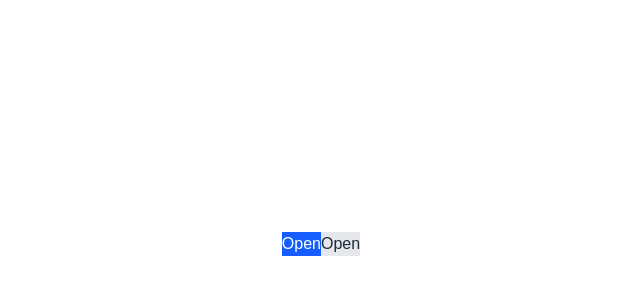
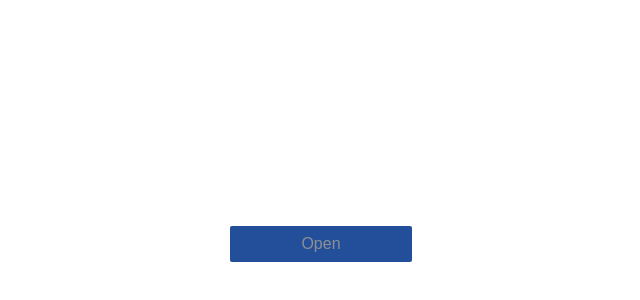
Before and after one commit to makishima44/next_js_training, a Next.js app: page / in a window 1280 px wide. Shown: the part 156-456 px from the top of the page, without its empty margins (319-959 px from the left). Built offline with nearby package versions, Linux system fonts and the light colour scheme.

Commit message:
style(button): add style for primary variant

```diff
--- a/src/app/globals.css
+++ b/src/app/globals.css
@@ -1,6 +1,45 @@
 :root {
-  --background: #ffffff;
-  --foreground: #171717;
+  /* Primary */
+  --primary-100: #73a5ff;
+  --primary-300: #4c8dff;
+  --primary-500: #397df6;
+  --primary-700: #2f68cc;
+  --primary-900: #234e99;
+
+  /* Success */
+  --success-100: #80ffbf;
+  --success-300: #22e584;
+  --success-500: #14cc70;
+  --success-700: #0f9954;
+  --success-900: #0a6638;
+
+  /* Danger */
+  --danger-100: #ff8099;
+  --danger-300: #f23d61;
+  --danger-500: #cc1439;
+  --danger-700: #990f2b;
+  --danger-900: #660a1d;
+
+  /* Warning */
+  --warning-100: #ffd073;
+  --warning-300: #e5ac39;
+  --warning-500: #d99000;
+  --warning-700: #996600;
+  --warning-900: #664400;
+
+  /* Dark */
+  --dark-100: #4c4c4c;
+  --dark-300: #333333;
+  --dark-500: #171717;
+  --dark-700: #0d0d0d;
+  --dark-900: #000000;
+
+  /* Light */
+  --light-100: #ffffff;
+  --light-300: #f7fbff;
+  --light-500: #edf3fa;
+  --light-700: #d5dae0;
+  --light-900: #8d9094;
 }
 
 @media (prefers-color-scheme: dark) {
--- a/src/app/page.module.css
+++ /dev/null
@@ -1,164 +0,0 @@
-.page {
-  --gray-rgb: 0, 0, 0;
-  --gray-alpha-200: rgba(var(--gray-rgb), 0.08);
-  --gray-alpha-100: rgba(var(--gray-rgb), 0.05);
-
-  --button-primary-hover: #383838;
-  --button-secondary-hover: #f2f2f2;
-
-  display: grid;
-  grid-template-rows: 20px 1fr 20px;
-  align-items: center;
-  justify-items: center;
-  min-height: 100svh;
-  padding: 80px;
-  gap: 64px;
-  font-family: var(--font-geist-sans);
-}
-
-@media (prefers-color-scheme: dark) {
-  .page {
-    --gray-rgb: 255, 255, 255;
-    --gray-alpha-200: rgba(var(--gray-rgb), 0.145);
-    --gray-alpha-100: rgba(var(--gray-rgb), 0.06);
-
-    --button-primary-hover: #ccc;
-    --button-secondary-hover: #1a1a1a;
-  }
-}
-
-.main {
-  display: flex;
-  flex-direction: column;
-  gap: 32px;
-  grid-row-start: 2;
-}
-
-.main ol {
-  font-family: var(--font-geist-mono);
-  padding-left: 0;
-  margin: 0;
-  font-size: 14px;
-  line-height: 24px;
-  letter-spacing: -0.01em;
-  list-style-position: inside;
-}
-
-.main li:not(:last-of-type) {
-  margin-bottom: 8px;
-}
-
-.main code {
-  font-family: inherit;
-  background: var(--gray-alpha-100);
-  padding: 2px 4px;
-  border-radius: 4px;
-  font-weight: 600;
-}
-
-.ctas {
-  display: flex;
-  gap: 16px;
-}
-
-.ctas a {
-  appearance: none;
-  border-radius: 128px;
-  height: 48px;
-  padding: 0 20px;
-  border: 1px solid transparent;
-  transition: background 0.2s, color 0.2s, border-color 0.2s;
-  cursor: pointer;
-  display: flex;
-  align-items: center;
-  justify-content: center;
-  font-size: 16px;
-  line-height: 20px;
-  font-weight: 500;
-}
-
-a.primary {
-  background: var(--foreground);
-  color: var(--background);
-  gap: 8px;
-}
-
-a.secondary {
-  border-color: var(--gray-alpha-200);
-  min-width: 158px;
-}
-
-.footer {
-  grid-row-start: 3;
-  display: flex;
-  gap: 24px;
-}
-
-.footer a {
-  display: flex;
-  align-items: center;
-  gap: 8px;
-}
-
-.footer img {
-  flex-shrink: 0;
-}
-
-/* Enable hover only on non-touch devices */
-@media (hover: hover) and (pointer: fine) {
-  a.primary:hover {
-    background: var(--button-primary-hover);
-    border-color: transparent;
-  }
-
-  a.secondary:hover {
-    background: var(--button-secondary-hover);
-    border-color: transparent;
-  }
-
-  .footer a:hover {
-    text-decoration: underline;
-    text-underline-offset: 4px;
-  }
-}
-
-@media (max-width: 600px) {
-  .page {
-    padding: 32px;
-    padding-bottom: 80px;
-  }
-
-  .main {
-    align-items: center;
-  }
-
-  .main ol {
-    text-align: center;
-  }
-
-  .ctas {
-    flex-direction: column;
-  }
-
-  .ctas a {
-    font-size: 14px;
-    height: 40px;
-    padding: 0 16px;
-  }
-
-  a.secondary {
-    min-width: auto;
-  }
-
-  .footer {
-    flex-wrap: wrap;
-    align-items: center;
-    justify-content: center;
-  }
-}
-
-@media (prefers-color-scheme: dark) {
-  .logo {
-    filter: invert();
-  }
-}
--- a/src/app/page.tsx
+++ b/src/app/page.tsx
@@ -3,8 +3,9 @@ import Button from "@/component/button/Button";
 export default function Home() {
   return (
     <div className={"h-screen w-full flex justify-center items-center"}>
-      <Button>Open</Button>
-      <Button variant='secondary'>Open</Button>
+      <Button variant='primary' disabled={true}>
+        Open
+      </Button>
     </div>
   );
 }
--- a/src/component/button/Button.tsx
+++ b/src/component/button/Button.tsx
@@ -2,19 +2,23 @@ import clsx from "clsx";
 import React, { ComponentPropsWithoutRef } from "react";
 
 export type Props = {
-  variant?: "primary" | "secondary" | "tertiary" | "link";
+  variant: "primary" | "secondary" | "link";
   fullWidth?: boolean;
 } & ComponentPropsWithoutRef<"button">;
 
-const Button = ({ variant = "primary", fullWidth, className, ...rest }: Props) => {
+const Button = ({ variant = "primary", fullWidth = false, className, ...rest }: Props) => {
+  const baseStyles =
+    "text-[var(--light-100)] rounded-[2px] outline-2 outline-transparent text-white flex flex-row items-center justify-center w-[182px] h-[36px] px-6 py-[6px]";
+
   const variants = {
-    primary: "bg-blue-600 text-white hover:bg-blue-700 focus:ring-blue-500 active:bg-blue-800",
-    secondary: "bg-gray-200 text-gray-800 hover:bg-gray-300 focus:ring-gray-400 active:bg-gray-400",
-    tertiary: "bg-transparent border border-gray-400 text-gray-700 hover:bg-gray-100 focus:ring-gray-300 active:bg-gray-200",
-    link: "text-blue-600 underline-offset-4 hover:underline focus:ring-blue-500 active:text-blue-800",
+    primary:
+      "bg-[var(--primary-500)] active:bg-[var(--primary-700)] hover:bg-[var(--primary-100)] focus-visible:outline-[var(--primary-700)] disabled:bg-[var(--primary-900)] disabled:text-[var(--light-900)]",
+
+    secondary: "bg-[#4c4c4c]",
+    link: "text-blue-600 hover:underline active:text-blue-800 focus:ring-blue-500",
   };
 
-  const classes = clsx(variants[variant], fullWidth && "w-full", className);
+  const classes = clsx(baseStyles, variants[variant], fullWidth && "w-full", className);
 
   return <button className={classes} {...rest} />;
 };
```
Also changed, not shown: 1 other file (tests, documents, lock files or other folders).
